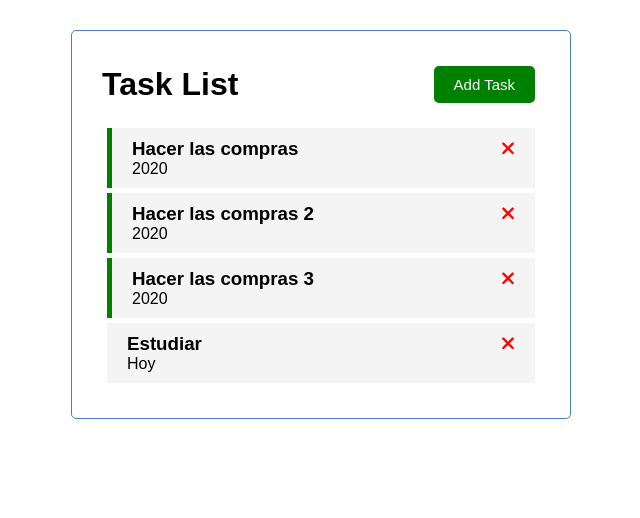
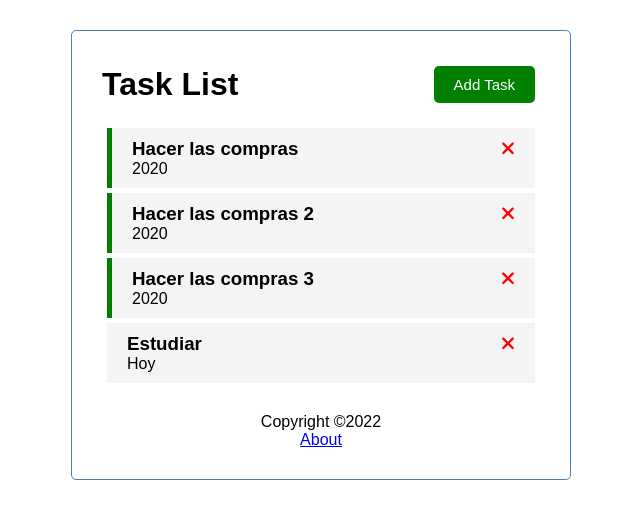
Before and after one commit to NDeleo94/TaskList, an Angular app: page / in a window 1280 px wide. Shown: the top 518 px of the page, without its empty margins (319-959 px from the left). Built offline with nearby package versions, Linux system fonts and the light colour scheme; data requests are answered from the project's data file.

Commit message:
footer added

```diff
--- a/src/app/app.component.html
+++ b/src/app/app.component.html
@@ -1,4 +1,5 @@
 <div class="container">
   <app-header></app-header>
   <router-outlet></router-outlet>
+  <app-footer></app-footer>
 </div>
--- a/src/app/app.module.ts
+++ b/src/app/app.module.ts
@@ -12,6 +12,7 @@
 import { TaskItemComponent } from './components/task-item/task-item.component';
 import { AddTaskComponent } from './components/add-task/add-task.component';
 import { AboutComponent } from './components/about/about.component';
+import { FooterComponent } from './components/footer/footer.component';
 
 const appRoutes: Routes = [
   { path: '', component: TasksComponent },
@@ -27,6 +28,7 @@
     TaskItemComponent,
     AddTaskComponent,
     AboutComponent,
+    FooterComponent,
   ],
   imports: [
     BrowserModule,
--- /dev/null
+++ b/src/app/components/footer/footer.component.css
@@ -0,0 +1,4 @@
+footer {
+  margin-top: 30px;
+  text-align: center;
+}
--- /dev/null
+++ b/src/app/components/footer/footer.component.html
@@ -0,0 +1,4 @@
+<footer>
+  <p>Copyright ©2022</p>
+  <a routerLink="about">About</a>
+</footer>
--- /dev/null
+++ b/src/app/components/footer/footer.component.ts
@@ -0,0 +1,15 @@
+import { Component, OnInit } from '@angular/core';
+
+@Component({
+  selector: 'app-footer',
+  templateUrl: './footer.component.html',
+  styleUrls: ['./footer.component.css']
+})
+export class FooterComponent implements OnInit {
+
+  constructor() { }
+
+  ngOnInit(): void {
+  }
+
+}
```
Also changed, not shown: 1 other file (tests, documents, lock files or other folders).
